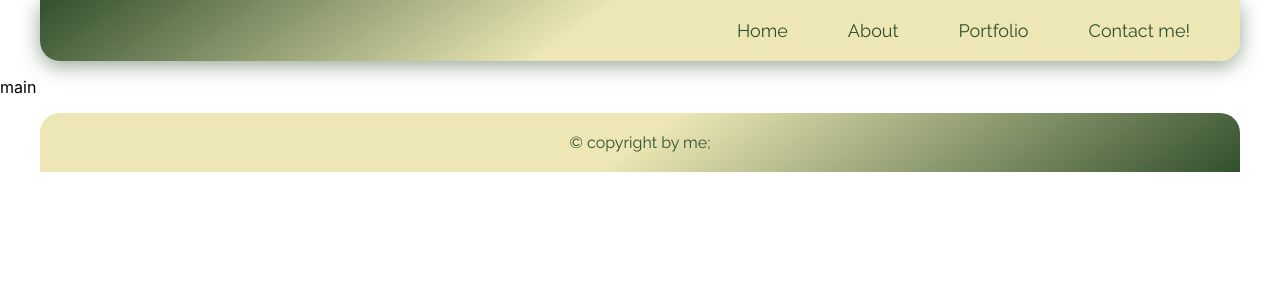
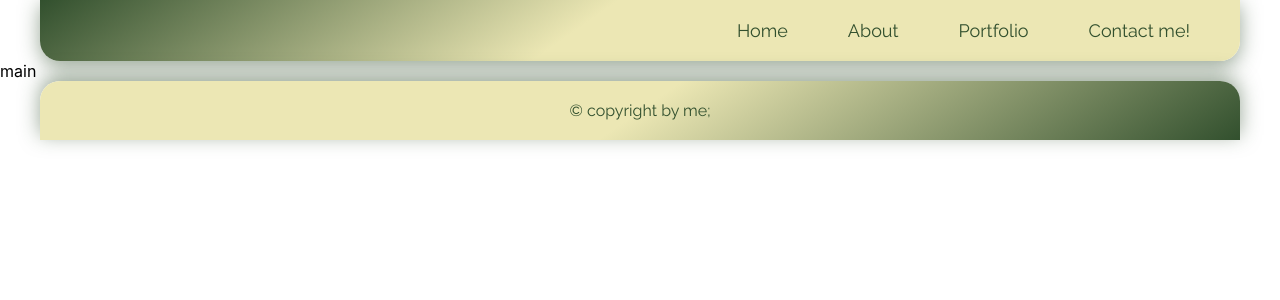
Before and after one commit to KristinaProject/portfolio-app, a React (Create React App) app: page / in a window 1280 px wide. Shown: the top 300 px of the page. Built offline with nearby package versions, Linux system fonts and the light colour scheme.

Commit message:
stylefix: shadows and other style fix

```diff
--- a/src/App.css
+++ b/src/App.css
@@ -60,6 +60,7 @@ footer {
   border-top-left-radius: 20px;
   border-top-right-radius: 20px;
   padding: 20px;
+  box-shadow: 0 -5px 20px rgba(50, 80, 46, 0.5);
 }
 
 footer p {
--- a/src/components/Main.jsx
+++ b/src/components/Main.jsx
@@ -1,3 +1,3 @@
 export function Main() {
-  return <p>main</p>
+  return <div className="page">main</div>
 }
--- a/src/styles/_footer.scss
+++ b/src/styles/_footer.scss
@@ -1,5 +1,5 @@
-@use './variables' as v;
-@use './mixins' as m;
+@use "./variables" as v;
+@use "./mixins" as m;
 
 footer {
   @include m.background-gradient-f;
@@ -8,6 +8,7 @@ footer {
   border-top-left-radius: v.$radius-twenty;
   border-top-right-radius: v.$radius-twenty;
   padding: 20px;
+  box-shadow: 0 -5px 20px v.$dark-shadow;
 }
 
 footer p {
--- a/src/styles/_header.scss
+++ b/src/styles/_header.scss
@@ -5,7 +5,7 @@ header {
   @include m.background-gradient;
   border-bottom-left-radius: v.$radius-twenty;
   border-bottom-right-radius: v.$radius-twenty;
-  box-shadow: 0 5px 20px v.$light-shadow;
+  box-shadow: 0 5px 20px v.$dark-shadow;
   padding: 20px;
   width: v.$main-width;
   @include m.margin-za;
@@ -31,7 +31,7 @@ ul {
 
 .headerButton:hover {
   border: 1px solid v.$main-light;
-  box-shadow: 0 0 20px v.$light-shadow;
+  box-shadow: 0 0 20px v.$dark-shadow;
   padding: 10px 20px;
   margin: 0 9px;
 }
--- a/src/styles/_variables.scss
+++ b/src/styles/_variables.scss
@@ -5,7 +5,7 @@ $main-light: rgb(236, 231, 180);
 $secondary-light: rgb(243, 239, 204);
 
 //shadows
-$light-shadow: rgba(50, 80, 46, 0.5);
+$dark-shadow: rgba(50, 80, 46, 0.5);
 
 //width
 $main-width: 1200px;
```
Also changed, not shown: src/App.scss (line endings or trailing spaces), 1 other file (tests, documents, lock files or other folders).
